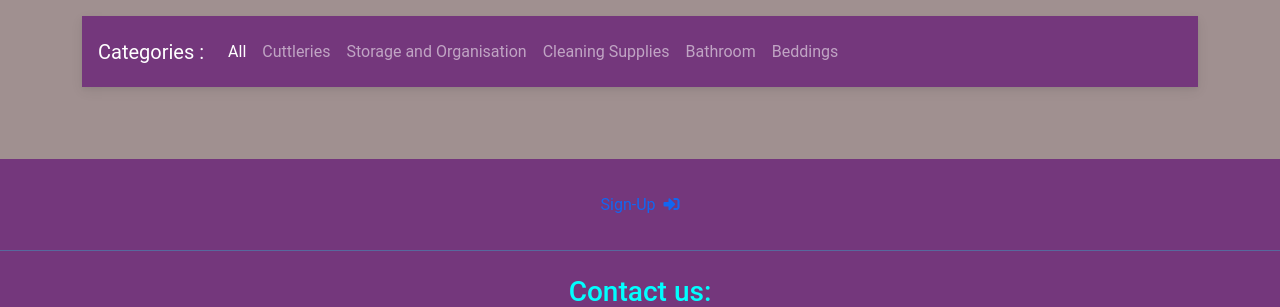
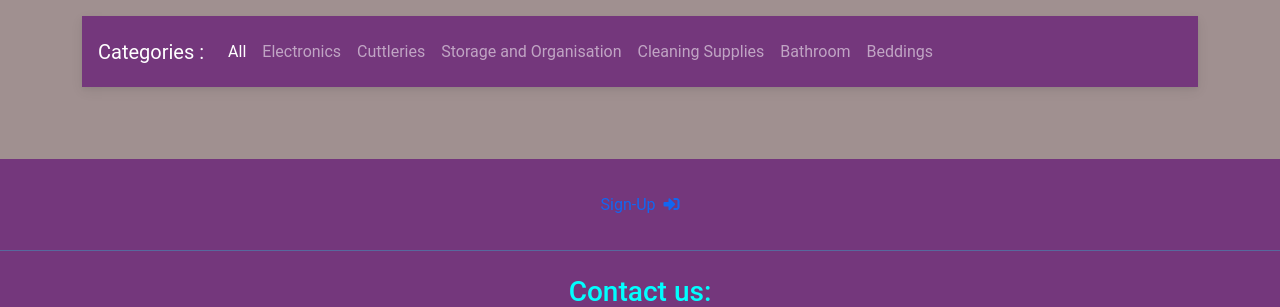
Before and after one commit to karanjalight/Ecommerce, a Django app: page /logout in a window 1280 px wide. Shown: the part 472-779 px from the top of the page. Run offline with Django 3.2, Linux system fonts and the light colour scheme; some libraries are stand-ins or nearby versions.

Commit message:
Update home.html

```diff
--- a/templates/home.html
+++ b/templates/home.html
@@ -118,6 +118,9 @@
               <a class="nav-link" href="/">All     </a>
             </li>
             <li class="nav-item">
+              <a class="nav-link" href="?category=H">Electronics</a>
+            </li>
+            <li class="nav-item">
               <a class="nav-link" href="?category=C">Cuttleries</a>
             </li>
             <li class="nav-item">
```
